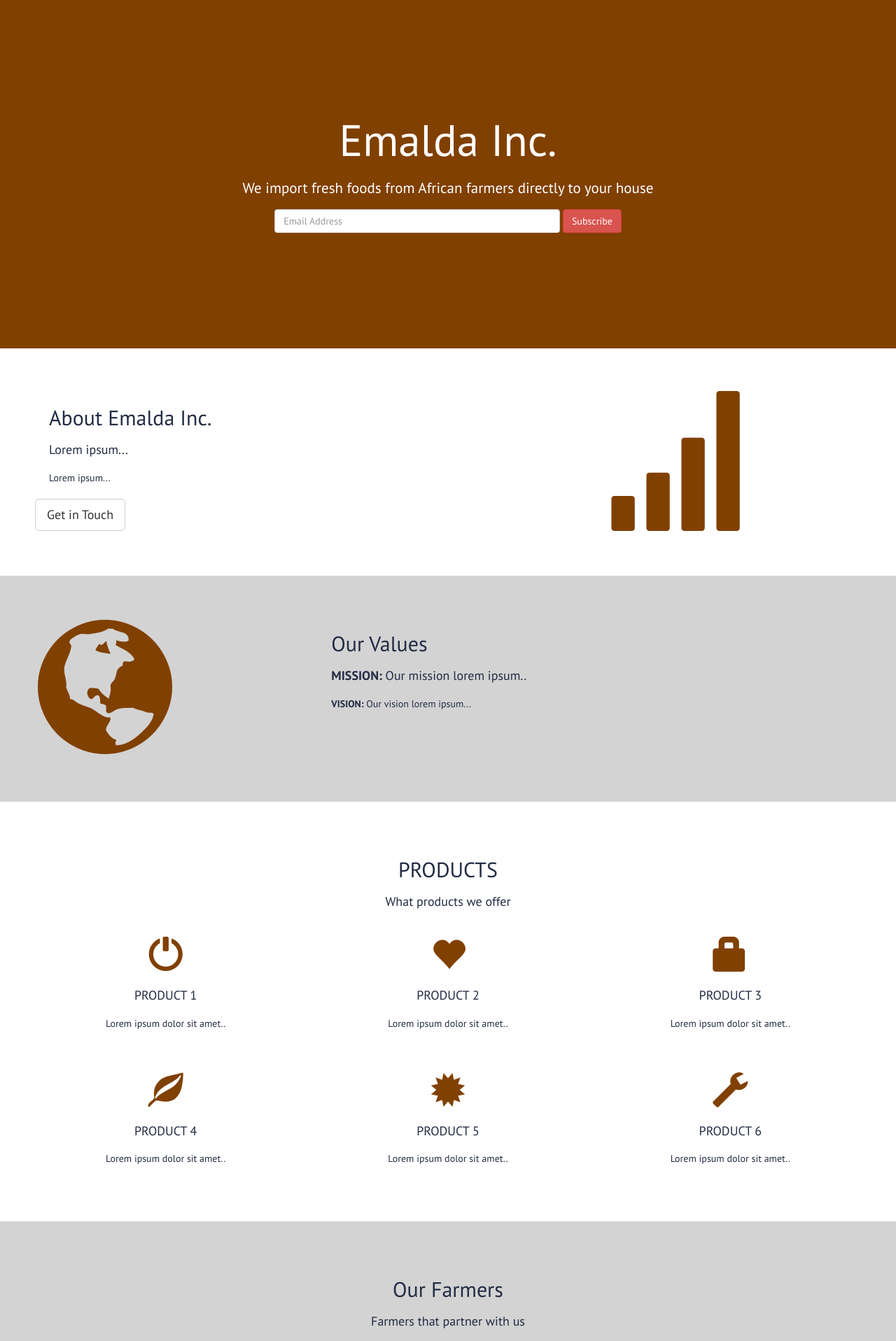
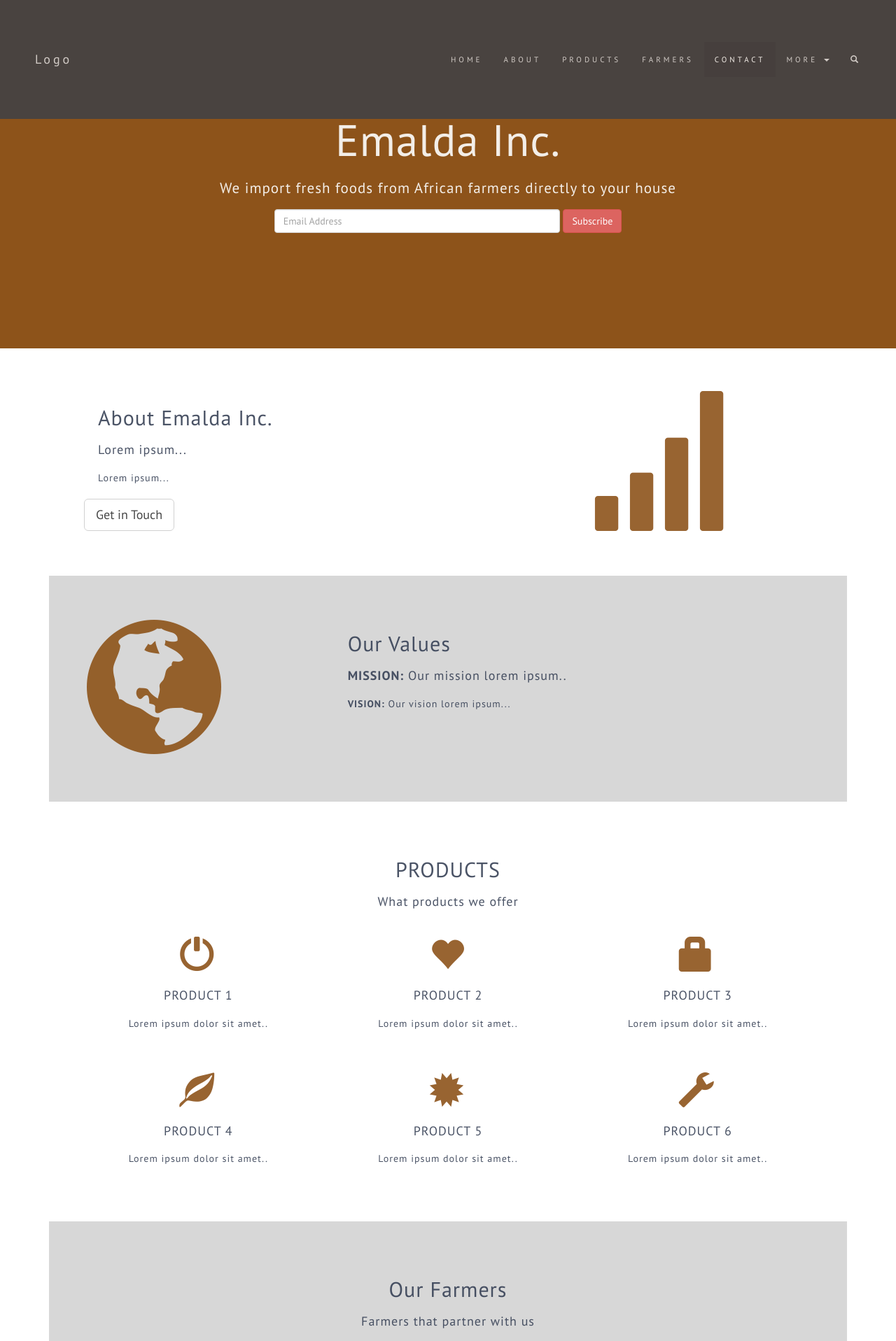
Before and after one commit to makumbi/Emalda-Inc, a PHP site: page / in a window 1280 px wide. Shown: the top 1917 px of the page at 70% size. Run offline with PHP 8.4, Linux system fonts and the light colour scheme; style sheets or scripts are compiled from the project's sources; some libraries are stand-ins or nearby versions.

Commit message:
Added navigation bar

```diff
--- a/emalda-inc/WebContent/index.html
+++ b/emalda-inc/WebContent/index.html
@@ -28,8 +28,41 @@
 <style>
 	@import url('resources/css/styles.css');                                           /* Custom styles */
 </style>
-<body>
-
+<body id="myPage" data-spy="scroll" data-target=".navbar" data-offset="50">
+<!-- ************************* NavBar ****************************** -->
+<nav class="navbar navbar-default navbar-fixed-top">
+  <div class="container-fluid">
+    <div class="navbar-header">
+      <button type="button" class="navbar-toggle" data-toggle="collapse" data-target="#myNavbar">
+        <span class="icon-bar"></span>
+        <span class="icon-bar"></span>
+        <span class="icon-bar"></span>
+      </button>
+      <a class="navbar-brand" href="#">Logo</a>
+     </div>
+    <div class="collapse navbar-collapse" id="myNavbar">
+      <ul class="nav navbar-nav navbar-right">
+        <li><a href="#myPage">HOME</a></li>
+        <li><a href="#about">ABOUT</a></li>
+        <li><a href="#products">PRODUCTS</a></li>
+        <li><a href="#farmers">FARMERS</a></li>
+        <li><a href="#contact">CONTACT</a></li>
+          <li class="dropdown">
+          <a class="dropdown-toggle" data-toggle="dropdown" href="#">MORE
+            <span class="caret"></span>
+          </a>
+          <ul class="dropdown-menu">
+            <li><a href="#">Merchandise</a></li>
+            <li><a href="#price">Price</a></li>
+            <li><a href="#">Media</a></li>
+          </ul>
+         </li>
+        <li><a href="#"><span class="glyphicon glyphicon-search"></span></a></li>
+       </ul>
+    </div>
+  </div>
+</nav>
+<!-- ************************* End NavBar *************************** -->
 <!--**************************Begin Header*****************************-->
 <header class="header-height">
 	<div class="jumbotron text-center">
@@ -45,6 +78,7 @@
 </header><!--**************************End Header*****************************-->
 <!--**************************Begin About Company Page*****************************-->
 <section class="action-about">
+	<div id="about" class="container">
 	<div class="container-fluid">
 		<div class="row">
 			<div class="col-sm-8">
@@ -71,9 +105,11 @@
 			</div>
 		</div>
 	</div>
+	</div>
 </section> <!--**************************End About Company Page*****************************-->
 <!--**************************Begin Company Products*****************************-->
 <section class="action-products">
+<div id="products" class="container">
 <div class="container-fluid text-center">
   <h2>PRODUCTS</h2>
   <h4>What products we offer</h4>
@@ -114,8 +150,10 @@
     </div>
   </div>
 </div>
+</div>
 </section> <!--**************************End Company Products*****************************-->
 <!--**************************Begin Our Farmers*****************************-->
+<div id="farmers" class="container">
 <div class="container-fluid text-center bg-grey">
   <h2>Our Farmers</h2>
   <h4>Farmers that partner with us</h4>
@@ -143,9 +181,9 @@
     </div>
 </div>
 </div>
+</div>
 <!--**************************End Our Farmers*****************************-->
 <!-- *************************What customers say************************* -->
-
 <div id="myCarousel" class="carousel slide text-center" data-ride="carousel">
 <h2>What our customers say</h2>
   <!-- Indicators -->
@@ -180,6 +218,7 @@
 </div>
 <!-- *************************End what customers say********************* -->
 <!-- ************************ Product Pricing *************************** -->
+<div id="price" class="container">
 <div class="container-fluid">
   <div class="text-center">
     <h2>Pricing</h2>
@@ -245,8 +284,10 @@
     </div>
   </div>
 </div>
+</div>
 <!-- ************************* End Product Pricing *************************** -->
 <!-- ************************* Contact Form ********************************** -->
+<div id="contact" class="container">
 <form action="random_page.php" method="post" target="_blank" accept-charset="UTF-8"
 		enctype="application/x-www-form-urlencoded" autocomplete="off" novalidate>
 <div class="container-fluid bg-grey">
@@ -279,11 +320,12 @@
   </div>
 </div>
 </form>
+</div>
 <!-- ************************* End Contact Form ****************************** -->
 
 <!-- Add Google Maps -->
 <!-- Set height and width with CSS -->
-<div id="googleMap" style="height:400px;width:100%;"></div>
+<div id="googleMap" style="height:510px;width:100%;"></div>
 
 <script>
 var myCenter = new google.maps.LatLng(38.8492, -77.3327);
@@ -309,8 +351,6 @@ position:myCenter,
 google.maps.event.addDomListener(window, 'load', initialize);
 </script>
 
-
-
 <script src="http://ajax.googleapis.com/ajax/libs/jquery/1.9.1/jquery.min.js"></script>	<!--Script jQuery-->
 <script>window.jQuery || document.write('<script src="js/vendor/jquery-1.9.1.min.js"><\/script>')</script> 	<!--Script jQuery-->
 <script src="js/vendor/jquery-migrate.js"></script>								<!--Script jQuery for old version jQuery-->
@@ -326,6 +366,7 @@ google.maps.event.addDomListener(window, 'load', initialize);
 <script type="text/javascript" src="js/vendor/jquery.ui.touch-punch.min.js"></script>
 <script type="text/javascript" src="js/jquery.timelineG.js"></script>
 <script src="js/custom.js"></script>											<!--Script Custom-->
+
 <script>
 $(document).ready(function() {
 
--- a/emalda-inc/WebContent/resources/css/styles.css
+++ b/emalda-inc/WebContent/resources/css/styles.css
@@ -17,6 +17,8 @@ body {
 	margin: 0px !important;
 	font-size:14px;
 	color: #212c43;
+	letter-spacing: 1px;
+    opacity:0.9;
 }
 
 /* General typography */
@@ -24,6 +26,8 @@ h1, h2, h3, h4, h5, h6, p {
 	margin: 20px;
 	font-family: "PT Sans";
 	font-weight: 400;
+	letter-spacing: 1px;
+    opacity:0.9;
 }
 
 a {
@@ -60,6 +64,60 @@ a, a:focus, a:hover, a:active {
 }
 /* End general body settings */
 
+/*---------------------------------------------------------------------------
+						Begin NavBar
+---------------------------------------------------------------------------*/
+
+/* Add a dark background color with a little bit see-through */
+.navbar {
+    margin-bottom: 0;
+    background-color: #2d2d30;
+    border: 0;
+    font-size: 11px !important;
+    letter-spacing: 4px;
+    opacity:0.9;
+}
+
+/* Add a gray color to all navbar links */
+.navbar li a, .navbar .navbar-brand {
+    color: #d5d5d5 !important;
+}
+
+/* On hover, the links will turn white */
+.navbar-nav li a:hover {
+    color: #fff !important;
+}
+
+/* The active link */
+.navbar-nav li.active a {
+    color: #fff !important;
+    background-color:#29292c !important;
+}
+
+/* Remove border color from the collapsible button */
+.navbar-default .navbar-toggle {
+    border-color: transparent;
+}
+
+/* Dropdown */
+.open .dropdown-toggle {
+    color: #fff ;
+    background-color: #555 !important;
+}
+
+/* Dropdown links */
+ .dropdown-menu li a {
+    color: #000 !important;
+}
+
+/* On hover, the dropdown links will turn red */
+.dropdown-menu li a:hover {
+    background-color: red !important;
+}
+
+/*---------------------------------------------------------------------------
+						End NavBar
+---------------------------------------------------------------------------*/
 /*---------------------------------------------------------------------------
 						Begin Header
 ---------------------------------------------------------------------------*/
@@ -105,6 +163,8 @@ a, a:focus, a:hover, a:active {
 
 .logo {
 	font-size: 200px;
+	letter-spacing: 4px;
+    opacity:0.9;
 }
 /* center the "logo column" on screens smaller than 768 pixels wide */
 @media screen and (max-width: 768px) {
@@ -124,11 +184,15 @@ a, a:focus, a:hover, a:active {
 .logo-small {
     color: #804000;
     font-size: 50px;
+    letter-spacing: 4px;
+    opacity:0.9;
 }
 
 .logo {
     color: #804000;
     font-size: 200px;
+    letter-spacing: 4px;
+    opacity:0.9;
 }
 
 /*--------------------------------------------------------------------------
@@ -175,6 +239,8 @@ a, a:focus, a:hover, a:active {
     font-weight: 400;
     font-style: italic;
     margin: 70px 0;
+    letter-spacing: 4px;
+    opacity:0.9;
 }
 
 .item span {
@@ -221,11 +287,15 @@ a, a:focus, a:hover, a:active {
 
 .panel-footer h3 {
     font-size: 32px;
+    letter-spacing: 4px;
+    opacity:0.9;
 }
 
 .panel-footer h4 {
     color: #aaa;
     font-size: 14px;
+    letter-spacing: 4px;
+    opacity:0.9;
 }
 
  .panel-footer .btn {
```
